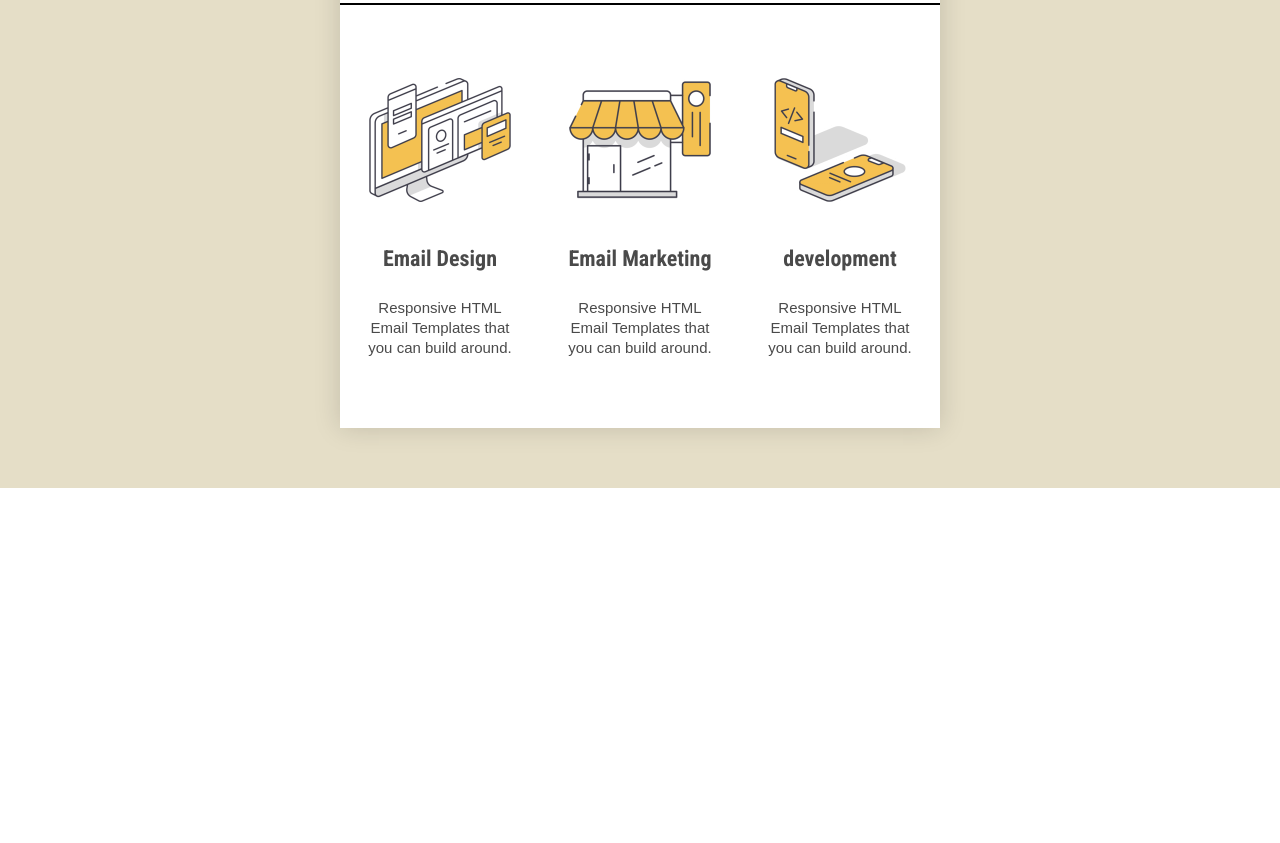
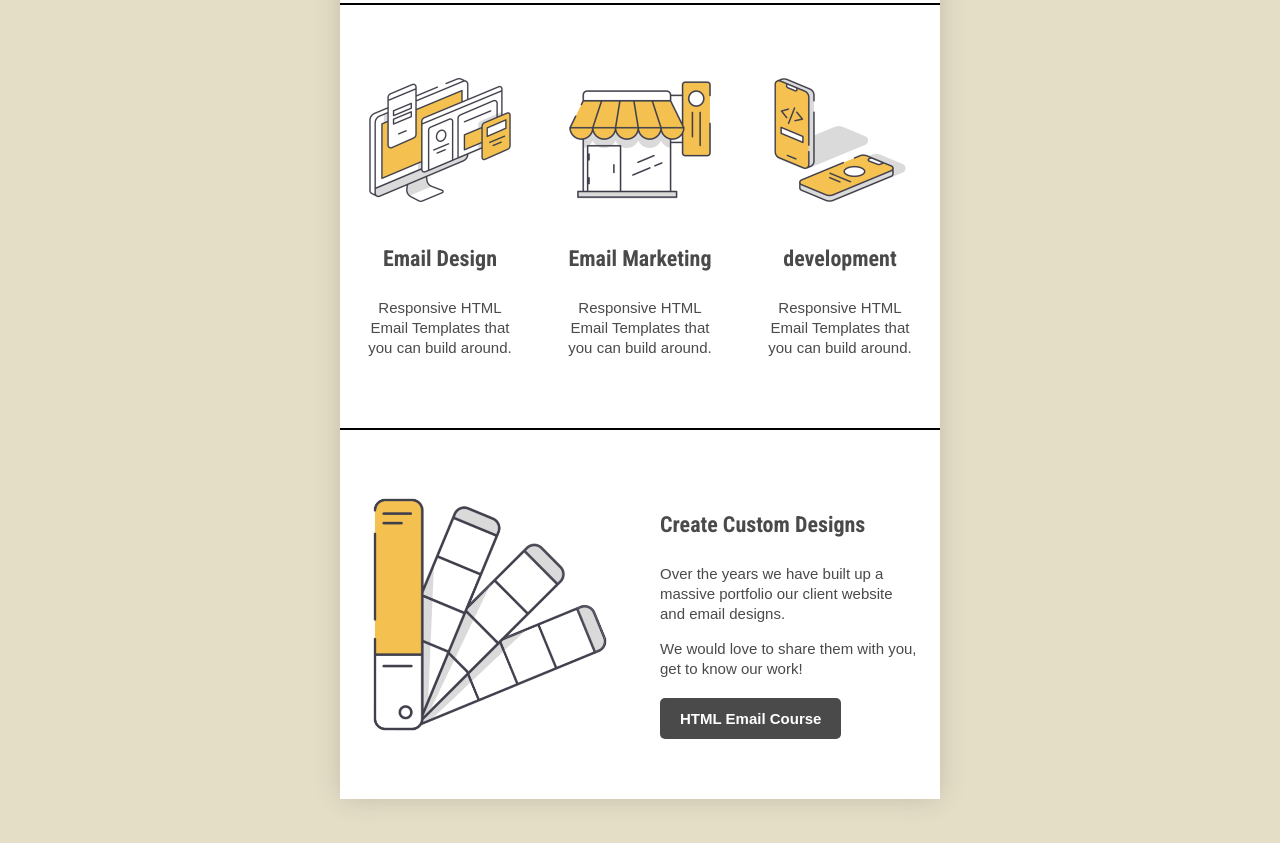
Before and after one commit to MariusDevelops/scn-email-template, a plain HTML site: page index.html in a window 1280 px wide. Shown: the part 776-1619 px from the top of the page. Before the commit the page ends 1264 px from the top, so only its background shows below. Drawn offline with Linux system fonts and the light colour scheme.

Commit message:
feat: border and two column section

```diff
--- a/index.html
+++ b/index.html
@@ -83,8 +83,20 @@
         font-size: 15px;
         line-height: 20px;
       }
+      .two-columns.last {
+        padding: 35px 0;
+      }
+      .two-columns .padding {
+        padding: 20px;
+      }
+      .two-columns .content {
+        text-align: left;
+        font-size: 15px;
+        line-height: 20px;
+      }
     </style>
   </head>
+
   <body>
     <center class="wrapper">
       <table class="main" width="100%">
@@ -92,6 +104,7 @@
         <tr>
           <td height="8" style="background-color: #000"></td>
         </tr>
+
         <!-- LOGO & SOCIAL MEDIA SECTION -->
         <tr>
           <td style="padding: 14px 0 4px">
@@ -137,6 +150,7 @@
             </table>
           </td>
         </tr>
+
         <!-- BANNER IMAGE -->
         <tr>
           <td>
@@ -149,6 +163,7 @@
             /></a>
           </td>
         </tr>
+
         <!-- TITLE, TEXT & BUTTON -->
         <tr>
           <td style="padding: 20px 15px 50px">
@@ -176,6 +191,7 @@
             </table>
           </td>
         </tr>
+
         <!-- BORDER -->
         <tr>
           <td height="2" style="background-color: #000"></td>
@@ -273,8 +289,61 @@
           </td>
         </tr>
         <!-- BORDER -->
+        <tr>
+          <td height="2" style="background-color: #000"></td>
+        </tr>
+        <!-- TWO COLUMN SECTION -->
+        <tr>
+          <td>
+            <table width="100%">
+              <tr>
+                <td class="two-columns last">
+                  <table class="column">
+                    <tr>
+                      <td class="padding">
+                        <table class="content">
+                          <tr>
+                            <td>
+                              <a href="#"
+                                ><img
+                                  src="./img/palette.png"
+                                  alt=""
+                                  width="260"
+                              /></a>
+                            </td>
+                          </tr>
+                        </table>
+                      </td>
+                    </tr>
+                  </table>
 
-        <!-- TWO COLUMN SECTION -->
+                  <table class="column">
+                    <tr>
+                      <td class="padding">
+                        <table class="content">
+                          <tr>
+                            <td>
+                              <h4>Create Custom Designs</h4>
+                              <p>
+                                Over the years we have built up a massive
+                                portfolio our client website and email designs.
+                              </p>
+                              <p style="padding-bottom: 15px">
+                                We would love to share them with you, get to
+                                know our work!
+                              </p>
+                              <a href="#" class="button">HTML Email Course</a>
+                            </td>
+                          </tr>
+                        </table>
+                      </td>
+                    </tr>
+                  </table>
+                </td>
+              </tr>
+            </table>
+          </td>
+        </tr>
 
         <!-- FOOTER SECTION -->
       </table>
```
